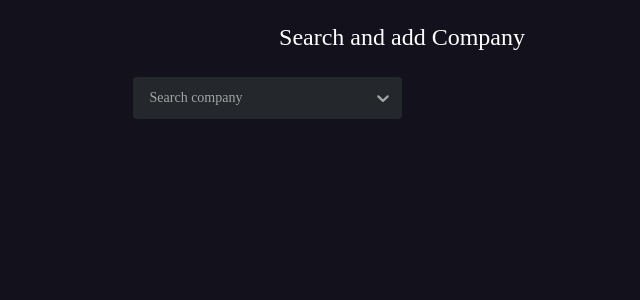
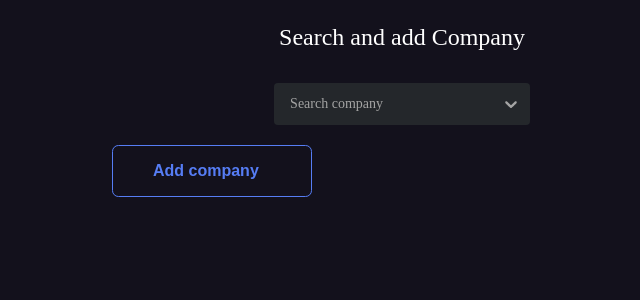
Before and after one commit to kg-kartik/Marquee-Equity-Assignment, a React (Create React App) app in the folder client/: page / in a window 1280 px wide. Shown: the top 300 px of the page, without its empty margins (238-878 px from the left). Built offline with nearby package versions, Linux system fonts and the light colour scheme; a web font is replaced by a local one.

Commit message:
feat:Added async options loading

```diff
--- a/client/src/components/Dropdown.js
+++ b/client/src/components/Dropdown.js
@@ -1,9 +1,12 @@
 import React from "react";
-import Select from "react-select";
+import AsyncSelect from "react-select/async";
 import { useEffect, useState } from "react";
+import Axios from "axios"
+import { parse } from 'node-html-parser';
 
 const Dropdown = ({ options, placeholder, cb,cbInput }) => {
     const [selectedOption, setSelectedOption] = useState(null);
+    const [inputValue,setInputValue] = useState("");
 
     const handleValueChange = (val) => {
         setSelectedOption(val);
@@ -11,8 +14,11 @@ const Dropdown = ({ options, placeholder, cb,cbInput }) => {
     };
 
     const handleInputValueChange = (val) => {
+        setInputValue(val);
         cbInput(val);
     }
+
+    const API_URL = "https://cors-anywhere.herokuapp.com/https://www.zaubacorp.com/custom-search";
 
     const customStyles = {
         option: (provided, state) => ({
@@ -23,8 +29,9 @@ const Dropdown = ({ options, placeholder, cb,cbInput }) => {
         }),
         container: (provided, state) => ({
             ...provided,
-            width: "42%",
-            marginLeft: "8%",
+            width: "40%",
+            marginLeft: "30%",
+            marginTop:"5%",
             borderRadius: "20px"
         }),
         valueContainer: (provided, state) => ({
@@ -43,10 +50,42 @@ const Dropdown = ({ options, placeholder, cb,cbInput }) => {
         }
     };
 
+    const formData = new FormData();
+
+    formData.append("search",inputValue);
+    formData.append("filter","company");
+
+    const loadOptions = (inputValue) => {
+        return Axios({
+            data:formData,
+            method:"POST",
+            url:API_URL
+        })
+        .then((data) => {
+
+            const root = parse(data.data);
+
+            var resultArray = [];
+
+            console.log(root.querySelectorAll("div").attr("id"))
+
+            root.querySelectorAll('div').forEach(function(elem) {
+                const obj = {};
+                obj.name = elem.innerText;
+                resultArray.push(obj);
+            });
+
+            return resultArray;
+
+        }).catch((err) => {
+            console.log(err);
+        })
+    }
 
     return (
         <>
-            <Select
+            <AsyncSelect
+                cacheOptions
                 isSearchable={true}
                 styles={customStyles}
                 placeholder={placeholder}
@@ -58,11 +97,22 @@ const Dropdown = ({ options, placeholder, cb,cbInput }) => {
                         primary25: "#4a525aff;"
                     }
                 })}
+                getOptionLabel={e => e.name}
+                getOptionValue={e => e.name}
+                loadOptions={loadOptions}
                 defaultValue={selectedOption}
                 onChange={(val) => handleValueChange(val)}
                 onInputChange={(val) => handleInputValueChange(val)}
                 options={options}
             />
+
+            <button
+                className="button"
+                onClick={() => console.log("lol")}
+            >
+                <div className="text">Add company</div>
+
+            </button>
         </>
     );
 };
--- a/client/src/index.css
+++ b/client/src/index.css
@@ -70,3 +70,29 @@ td {
 .search-wrapper {
   margin: 2% 25%;
 }
+
+.text {
+  margin-right: 12px;
+}
+
+.button {
+  display: flex;
+  align-items: center;
+  justify-content: space-between;
+  margin: 20px 30px;
+  border-radius: 0.4rem;
+  border: 1px solid #567df4;
+  outline: none;
+  background: transparent;
+  cursor: pointer;
+  font-weight: 600;
+  color: #567df4;
+  box-shadow: 0 0 0 1rem transparent;
+  font-size: 1rem;
+  padding: 1rem 2.5rem;
+}
+
+.button:hover {
+  color: white;
+  background-color: #6589f7;
+}
--- a/client/src/pages/SearchBar.js
+++ b/client/src/pages/SearchBar.js
@@ -2,13 +2,11 @@ import React from "react";
 import Dropdown from "../components/Dropdown";
 import {useEffect,useState} from "react"
 import Axios from "axios"
-// import cheerio from "cheerio";
 import { parse } from 'node-html-parser';
 
 const SearchBar = () => {
 
     const [dropdownValue, setDropdownValue] = useState("");
-    const [options,setOptions] = useState([]);
     const [input,setInput] = useState("");
 
     const handleDropdownValue = (inputValue) => {
@@ -19,57 +17,12 @@ const SearchBar = () => {
         setInput(val);
     }
 
-    const API_URL = "https://cors-anywhere.herokuapp.com/https://www.zaubacorp.com/custom-search";
-
-    const formData = new FormData();
-
-    formData.append("search",input);
-    formData.append("filter","company");
-
-    console.log(options,"options")
-
-    //!todo need to use async slect
-
-    useEffect(() => {
-
-        //debouncing
-        //call the api after 400ms of difference between keystroke
-
-        if(input !== ""){
-            const getData = setTimeout(() => {
-
-                Axios({
-                    data:formData,
-                    method:"POST",
-                    url:API_URL
-                })
-                .then((data) => {
-                    console.log(data.data,"data");
-
-                    const root = parse(data.data);
-
-                    root.querySelectorAll('div').forEach(function(elem) {
-                        console.log(elem.innerText);
-                    });
-
-                }).catch((err) => {
-                    console.log(err);
-                })
-
-            },400)
-
-            return () => clearTimeout(getData);
-        }
-
-    },[input])
-
     return (
         <>
             <p className='list-title'>Search and add Company</p>
             <div className="search-wrapper">
                 <Dropdown
                     placeholder={"Search company"}
-                    options={options}
                     value={dropdownValue}
                     cb={handleDropdownValue}
                     cbInput={handleInputValueChange}
```
